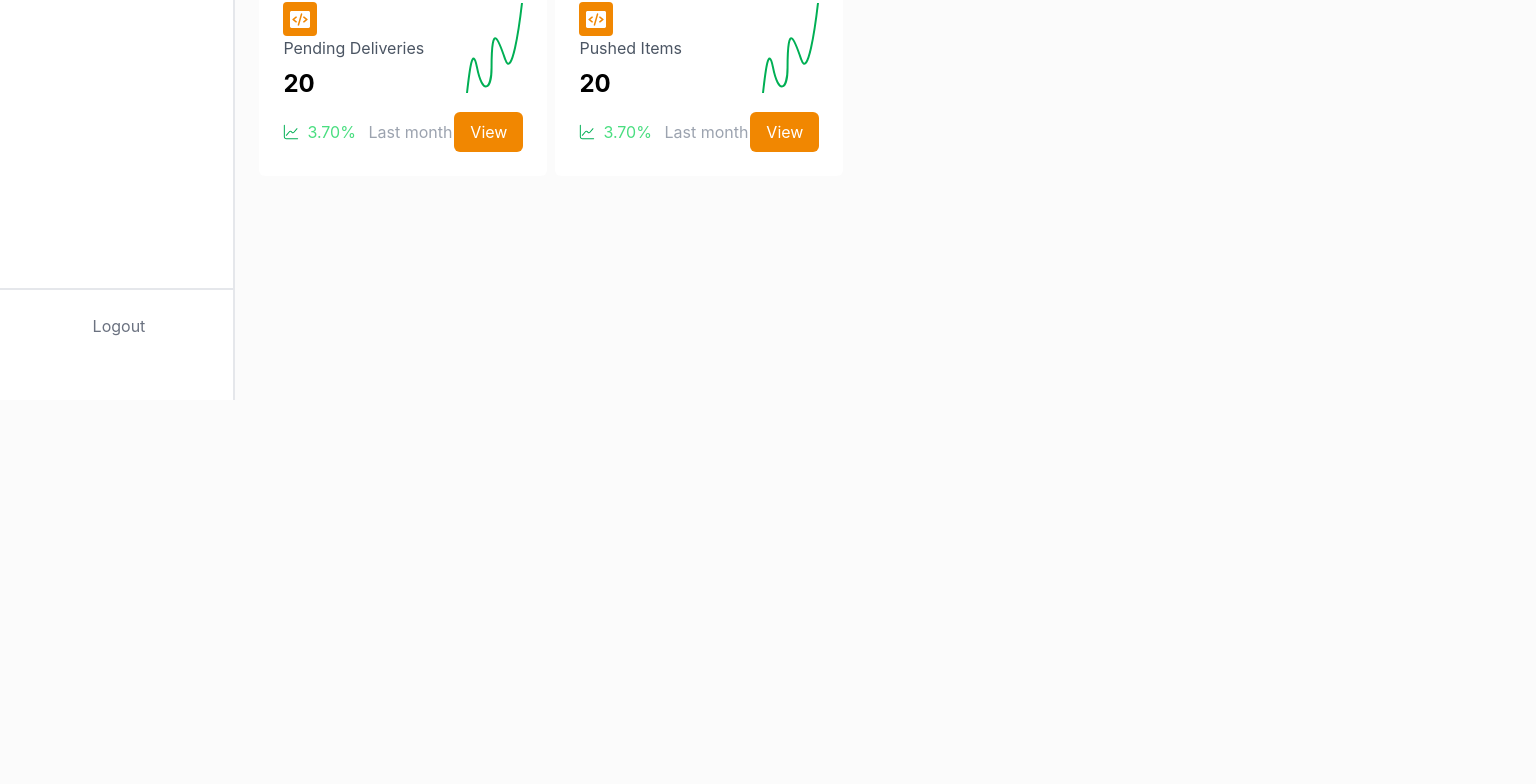
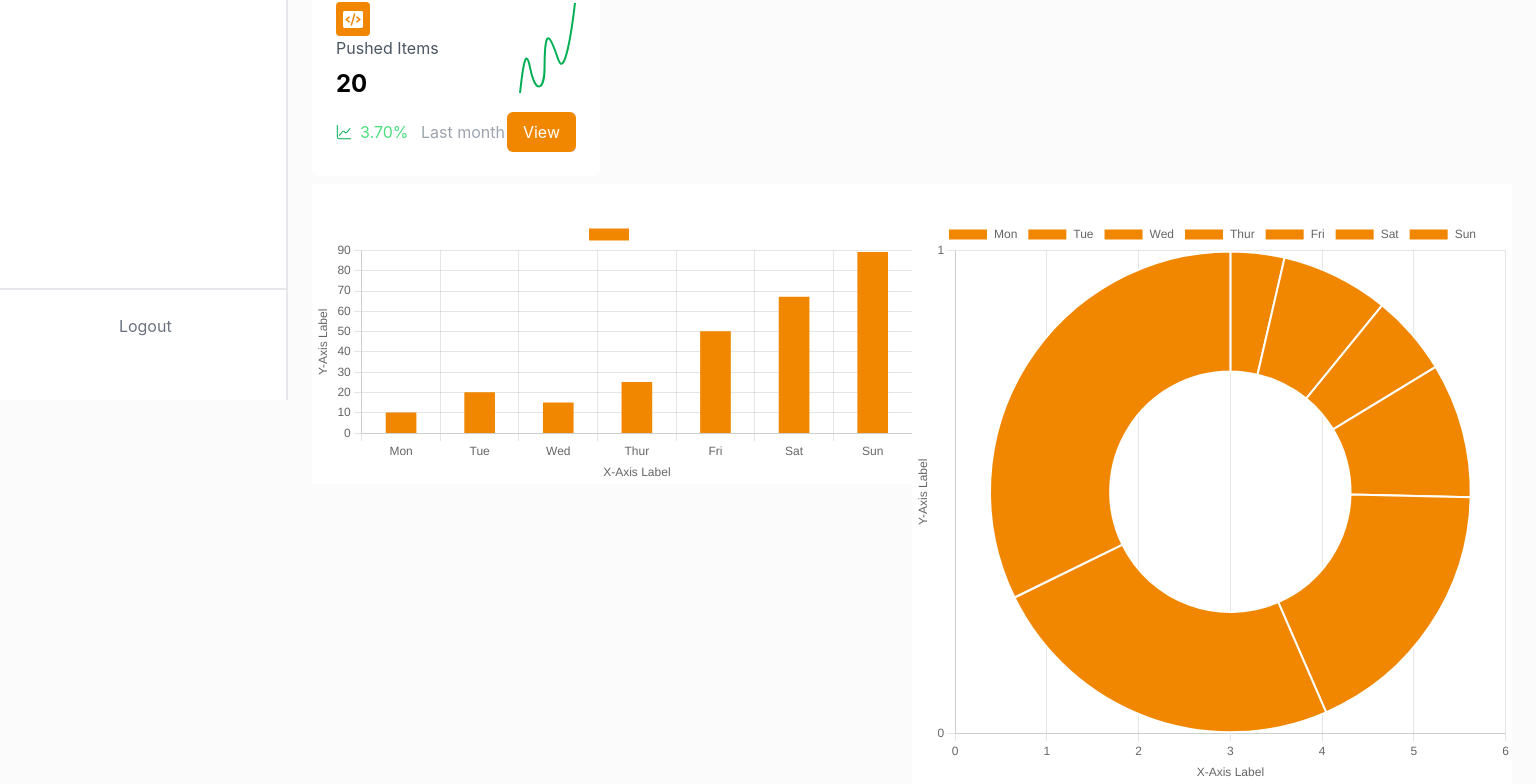
Before and after one commit to Peteru2/Lyncs-backend-designs, a React (Create React App) app: page / in a window 1280 px wide. Shown: the part 400-1184 px from the top of the page, 1536 px wide, since content can reach past the window. Before the commit the page ends 800 px from the top, so only its background shows below. Built offline with nearby package versions, Linux system fonts and the light colour scheme; some icons are missing.

Commit message:
Bar and Pie chart added

```diff
--- a/package.json
+++ b/package.json
@@ -7,8 +7,11 @@
     "@testing-library/react": "^13.4.0",
     "@testing-library/user-event": "^13.5.0",
     "autoprefixer": "^10.4.16",
+    "chart.js": "^4.4.0",
+    "faker": "^6.6.6",
     "postcss": "^8.4.31",
     "react": "^18.2.0",
+    "react-chartjs-2": "^5.2.0",
     "react-dom": "^18.2.0",
     "react-loading-skeleton": "^3.3.1",
     "react-router-dom": "^6.16.0",
@@ -42,6 +45,7 @@
   },
   "devDependencies": {
     "@babel/plugin-proposal-private-property-in-object": "^7.21.11",
-    "@babel/plugin-transform-private-property-in-object": "^7.22.11"
+    "@babel/plugin-transform-private-property-in-object": "^7.22.11",
+    "@faker-js/faker": "^8.1.0"
   }
 }
--- a/src/Dashboard.js
+++ b/src/Dashboard.js
@@ -6,9 +6,90 @@ import Vector1 from "./images/Vector1.svg"
 import smallVect from "./images/diagram.svg"
 import Funnel from "./images/FunnelSimple.svg"
 import Loader from "./Loader";
+// import faker from 'faker';
 import { useState, useEffect} from 'react'
 
+import {
+    Chart as ChartJS,
+    CategoryScale,
+    LinearScale,
+    BarElement,
+    Title,
+    Tooltip,
+    Legend,
+    ArcElement
+  } from 'chart.js';
+
+  import { Bar, Doughnut } from 'react-chartjs-2';
+// import { faker } from '@faker-js/faker';
+
+
+  ChartJS.register(
+    CategoryScale,
+    LinearScale,
+    BarElement,
+    ArcElement,
+    Title,
+    Tooltip,
+    Legend
+  );
+
+
+
+
+
 const Dashboard = () => {
+    const data = {
+        labels: ["Mon", "Tue", "Wed", "Thur", "Fri", "Sat", "Sun"],
+        datasets: [
+          {
+            label: "",
+            data: [10, 20, 15, 25, 50, 67, 89],
+            backgroundColor: "rgb(241, 135, 1)",
+            barThickness: 30
+          },
+
+        ],
+      };
+
+      const options = {
+        responsive: true,
+        plugins: {
+          legend: {
+            position: "top",
+          },
+          title: {
+            display: true,
+          },
+        },
+        scales: {
+          x: {
+            display: true,
+            title: {
+              display: true,
+              text: "X-Axis Label",
+            },
+          },
+          y: {
+            display: true,
+            title: {
+              display: true,
+              text: "Y-Axis Label",
+            },
+            ticks: {
+              stepSize: 5,
+              min: 0,
+              max: 50,
+            },
+          },
+        },
+        elements: {
+          bar: {
+            barPercentage: 0.1, // Adjust the width of each bar (0.6 means 60% of the available space)
+            categoryPercentage: 0.2, // Adjust the space between bars (0.8 means 80% of the available space)
+          },
+        },
+      };
     const [isLoading, setIsLoading] = useState(true);
 
     useEffect(() => {
@@ -48,7 +129,7 @@ const Dashboard = () => {
             <section>
                 <div className="flex cont ">
                 <SideBar />
-                <section className="w-full">
+                <section className="w-full mainPage">
                 <Navbar />
             {isLoading ? (<Loader />) :  (
                     <div className="mx-6 my-4">
@@ -100,8 +181,23 @@ const Dashboard = () => {
 
                     </div>
 
+
+                    <div className="flex bg-white">
+                                    <div className="Histo">
+                                    <Bar className="bg-white" options={options} data={data} />
+
+                                    </div>
+                                    <div className="Histo">
+                                    <Doughnut className="bg-white" options={options} data={data} />
+
+                                    </div>
+                </div>
                     </div>
+
+
             )}
+
+
                     </section>
             </div>
 
--- a/src/PendOrder.js
+++ b/src/PendOrder.js
@@ -20,7 +20,7 @@ const PendOrder = () => {
         <section>
                 <div className="flex cont ">
                 <SideBar />
-                    <section className="w-full">
+                    <section className="w-full mainPage">
                     <Navbar />
                     <div className="mx-6 my-4 ">
                         <h3 className="text-2xl mt-2">Overview</h3>
--- a/src/style.css
+++ b/src/style.css
@@ -10,6 +10,10 @@ body{
 .sideBar{
     height: 100%;
     /* display: none; */
+    position: fixed;
+}
+.mainPage{
+  margin-left: 288px;
 }
 .bg_color{
     background-color: #F18701;
@@ -64,7 +68,7 @@ body{
     display: flex;
     width: 50%;
     height: 100%;
-    background-color: #F18701;
+    background-color: rgb(241, 135, 1);
   }
   .LoginPage2{
     display: flex;
@@ -104,3 +108,7 @@ body{
 
 
   }
+.Histo{
+  width: 600px;
+  height: 00px;
+}
```
Also changed, not shown: public/Histogram-Pie.js (added, +9 -0 lines), 1 other file (tests, documents, lock files or other folders).
